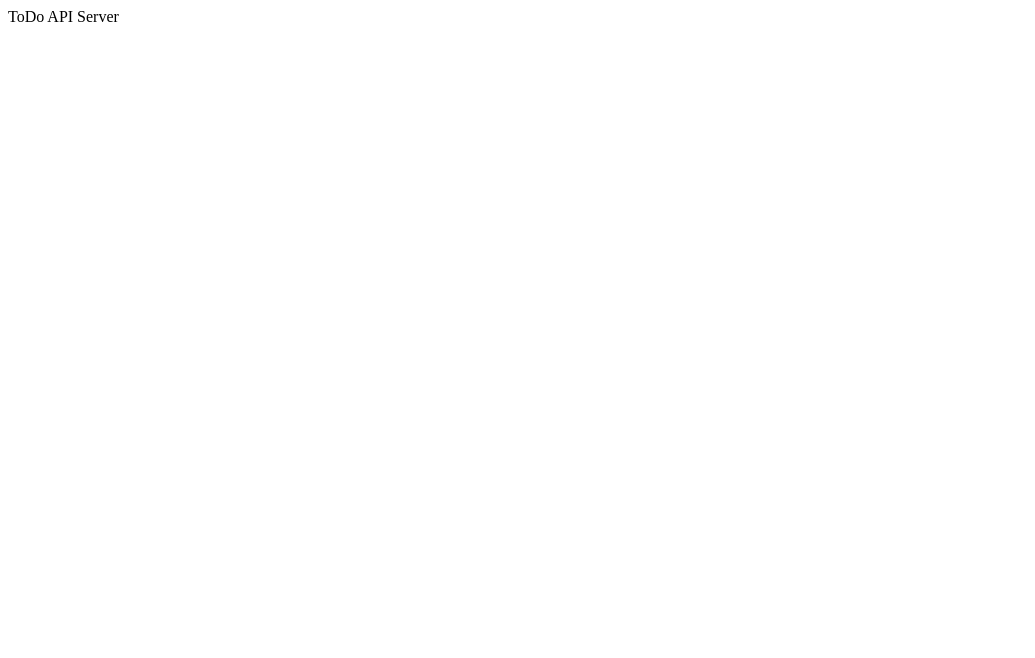
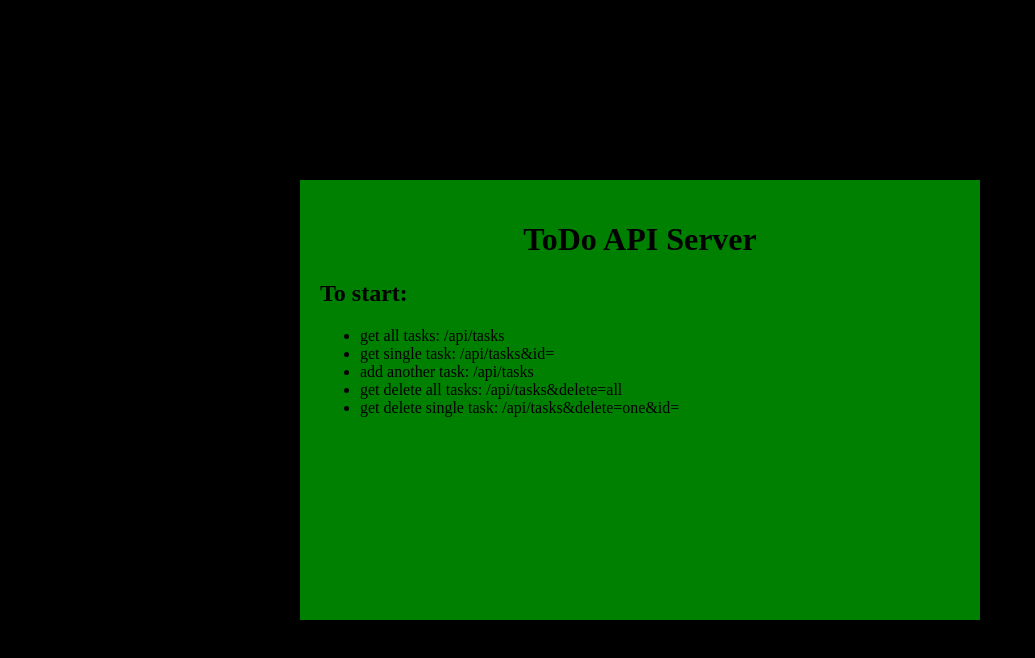
Before and after one commit to LambertTran/node-server-todoApp, a website: page views/index.html in a window 1280 px wide. Shown: the whole page, without its empty margins (0-1035 px from the left). Drawn offline with Linux system fonts and the light colour scheme.

Commit message:
add style to homepage

```diff
--- a/routes/tasks.js
+++ b/routes/tasks.js
@@ -2,6 +2,8 @@ var express = require('express');
 var router  = express.Router();
 var mongojs = require('mongojs');
 const mongoose= require('mongoose');
+
+
 /** Import model */
 var {Task} = require('../models/task');
 
--- a/server.js
+++ b/server.js
@@ -45,6 +45,6 @@ var server = http.createServer(app);
 
 
 /** connect to server */
-	server.listen(port, () => {
+	app.listen(port, () => {
 		console.log('connected to server');
 	});
--- /dev/null
+++ b/views/css/style.css
@@ -0,0 +1,24 @@
+.background{
+	background-color: black
+}
+
+.container{
+	height: 50%;
+	width: 50%;
+	position: absolute;
+	margin: auto;
+	top:0;
+	bottom:0;
+	left:0;
+	right:0;
+	background-color: green;
+	padding: 20px;
+}
+
+.header{
+	text-align: center;
+}
+
+.text{
+
+}
--- a/views/index.html
+++ b/views/index.html
@@ -2,10 +2,22 @@
 <html>
 	<head>
 		<title>Index Page</title>
+		<link rel="stylesheet" type="text/css" href="./css/style.css">
 	</head>
-	<body>
-		<div>
-			ToDo API Server
+	<body class=background>
+		<div class="container">
+			<h1 class="header">ToDo API Server</h1>
+			<div>
+				<h2>To start:</h2>
+				<ul>
+					<li>get all tasks: /api/tasks</li>
+					<li>get single task: /api/tasks&id=</li>
+					<li>add another task: /api/tasks</li>
+					<li>get delete all tasks: /api/tasks&delete=all</li>
+					<li>get delete single task: /api/tasks&delete=one&id=</li>
+
+				</ul>
+			</div>
 		</div>
 	</body>
 </html>
```
